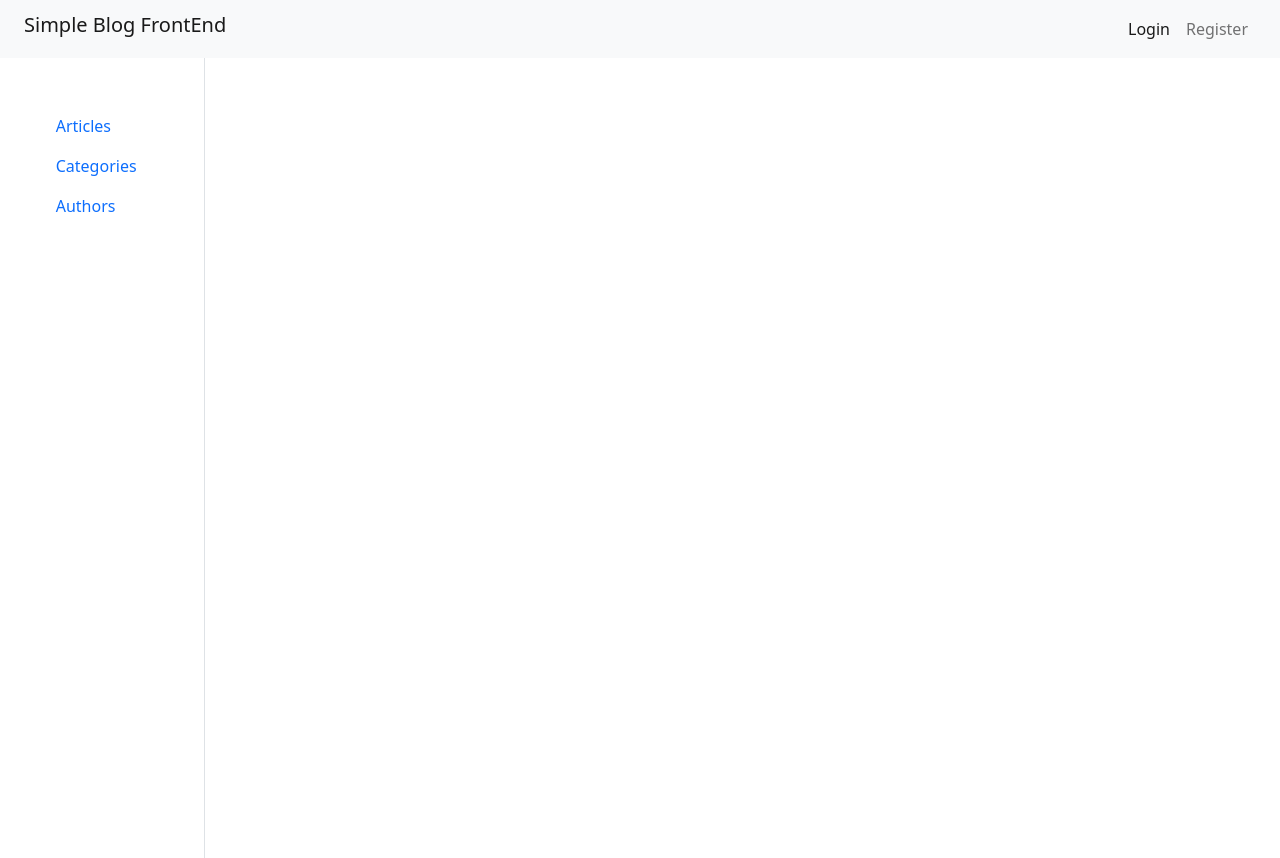
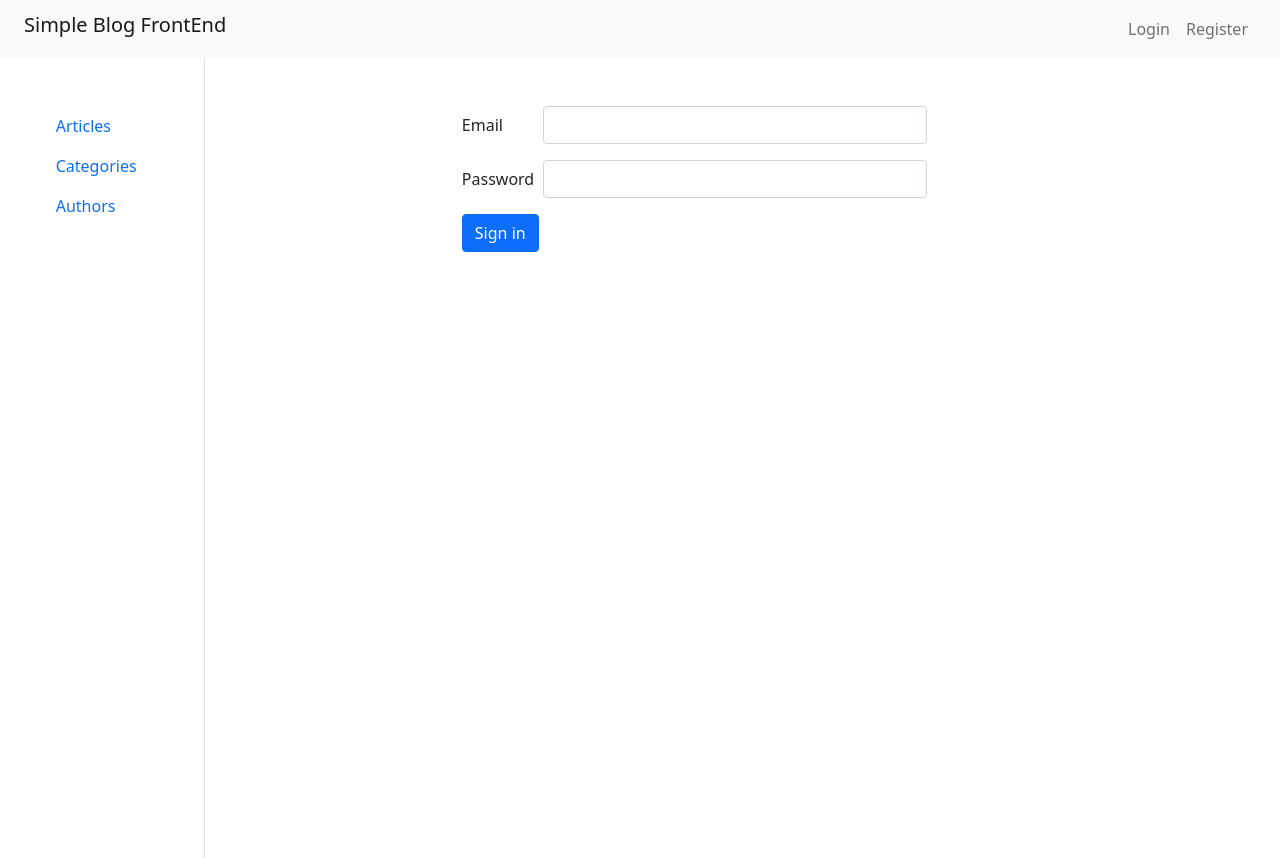
Before and after one commit to abbabawa/simple-blog-frontend, a React (Create React App) app: page /login in a window 1280 px wide. Built offline with nearby package versions, Linux system fonts and the light colour scheme.

Commit message:
App menu worked on. Links created to connect pages and Login and registration components added.

```diff
--- a/package.json
+++ b/package.json
@@ -2,6 +2,7 @@
   "name": "simple-blog-frontend",
   "version": "0.1.0",
   "private": true,
+  "proxy": "http://localhost:3000",
   "dependencies": {
     "@testing-library/jest-dom": "^5.11.4",
     "@testing-library/react": "^11.1.0",
--- a/src/App.js
+++ b/src/App.js
@@ -5,9 +5,35 @@ import Articles from './components/Articles'
 import Author from './components/Author'
 import Article from './components/Article'
 
-import { Route } from 'react-router';
+import { Route, Switch } from 'react-router';
+import Login from './components/Login'
+import Register from './components/Register'
+
+const makePostRequest = (data, url)=>{
+    return new Promise((resolve, reject)=>{
+		fetch(url, {
+				method: 'POST',
+                port: 3000,
+                path: '/',
+                mode: 'cors',
+				body: JSON.stringify(data),
+                headers: {'Content-Type': 'application/json', 'Access-Control-Allow-Origin': '*',
+                            'Access-Control-Allow-Methods': 'POST',}
+		}).then((response) =>(
+				response.json().then((res)=>{console.log(res)
+					resolve(res)
+				}))
+		).catch(err=>{console.log(err.message)
+				resolve({status:0, message: "An Error occurred while making request, please try again.."})
+				//reject(err)
+		})
+	})
+}
 
 function App(){
+    const login = (data)=>{
+        makePostRequest(data, 'http://localhost:3000')
+    }
     return (
         <div className="container-fluid px-0">
             <div className="row">
@@ -20,15 +46,23 @@ function App(){
                     <SideBar />
                 </div>
                 <div className="col-md-9">
+                    <Switch>
                         <Route path="/article">
                             <Article />
                         </Route>
                         <Route path="/authors">
                             <Author />
                         </Route>
-                    <Route path="/articles">
+                        <Route exact path="/">
                             <Articles />
                         </Route>
+                        <Route path="/login">
+                            <Login login={login} />
+                        </Route>
+                        <Route path="/register">
+                            <Register />
+                        </Route>
+                    </Switch>
                 </div>
             </div>
         </div>
--- a/src/components/Header.js
+++ b/src/components/Header.js
@@ -1,4 +1,4 @@
-
+import {NavLink} from 'react-router-dom'
 
 function Header(){
     return (
@@ -11,10 +11,10 @@ function Header(){
                 <div className="collapse navbar-collapse " id="navbarNavDropdown">
                     <ul className="navbar-nav  ms-auto">
                         <li className="nav-item">
-                            <a className="nav-link active" aria-current="page" href="#">Login</a>
+                            <NavLink class="nav-link" to="/login">Login</NavLink>
                         </li>
                         <li className="nav-item">
-                            <a className="nav-link" href="#">Register</a>
+                            <NavLink class="nav-link" to="/register">Register</NavLink>
                         </li>
                     </ul>
                 </div>
--- a/src/components/Login.js
+++ b/src/components/Login.js
@@ -1,21 +1,42 @@
+import React, {useState} from 'react'
 
-function Login(){
+function Login(props){
+    const [Input, setInput] = useState({
+        email: '',
+        password: ''
+    })
+
+    const onChange = (e)=>{
+        setInput({
+            ...Input,
+            [e.target.name]: e.target.value
+        })
+    }
+
+    const handleSubmit = (e)=>{
+        e.preventDefault()
+        props.login(Input)
+    }
     return (
-        <form>
+        <div className="row">
+            <div className="col-md-6 offset-md-3 mt-5">
+                    <form onSubmit={handleSubmit}>
                         <div class="row mb-3">
                             <label for="inputEmail3" class="col-sm-2 col-form-label">Email</label>
                             <div class="col-sm-10">
-                    <input type="email" class="form-control" id="inputEmail3" />
+                                <input type="email" name="email" class="form-control" onChange={onChange} value={Input.email} />
                             </div>
                         </div>
                         <div class="row mb-3">
                             <label for="inputPassword3" class="col-sm-2 col-form-label">Password</label>
                             <div class="col-sm-10">
-                    <input type="password" class="form-control" id="inputPassword3" />
+                                <input type="password" name="password" class="form-control" onChange={onChange} value={Input.password} />
                             </div>
                         </div>
                         <button type="submit" class="btn btn-primary">Sign in</button>
                     </form>
+            </div>
+        </div>
     )
 }
 
--- /dev/null
+++ b/src/components/Register.js
@@ -0,0 +1,26 @@
+
+function Register(){
+    return (
+        <div className="row">
+            <div className="col-md-6 offset-md-3 mt-5">
+                <form>
+                    <div class="row mb-3">
+                        <label for="inputEmail3" class="col-sm-2 col-form-label">Email</label>
+                        <div class="col-sm-10">
+                            <input type="email" class="form-control" id="inputEmail3" />
+                        </div>
+                    </div>
+                    <div class="row mb-3">
+                        <label for="inputPassword3" class="col-sm-2 col-form-label">Password</label>
+                        <div class="col-sm-10">
+                            <input type="password" class="form-control" id="inputPassword3" />
+                        </div>
+                    </div>
+                    <button type="submit" class="btn btn-primary">Sign in</button>
+                </form>
+            </div>
+        </div>
+    )
+}
+
+export default Register
--- a/src/components/SideBar.js
+++ b/src/components/SideBar.js
@@ -1,17 +1,17 @@
-import {Link} from 'react-router-dom'
+import {NavLink} from 'react-router-dom'
 
 function SideBar(){
     return (
 
             <ul class="nav flex-column mt-5 mx-auto">
-                <li class="nav-item">
-                    <Link class="nav-link active" aria-current="page" to="/articles">Articles</Link>
+                <li class="nav-item" key="1">
+                    <NavLink class="nav-link active" aria-current="page" to="/" exact>Articles</NavLink>
                 </li>
-                <li class="nav-item">
-                    <Link class="nav-link" to="/categories">Categories</Link>
+                <li class="nav-item" key="2">
+                    < NavLink class="nav-link" to="/categories" >Categories</NavLink>
                 </li>
-                <li class="nav-item">
-                    <Link class="nav-link" to="/authors">Authors</Link>
+                <li class="nav-item" key="3">
+                    <NavLink class="nav-link" to="/authors" >Authors</NavLink>
                 </li>
             </ul>
     )
```
Also changed, not shown: 1 other file (tests, documents, lock files or other folders). Lines whose indentation alone changed are shown as unchanged.
